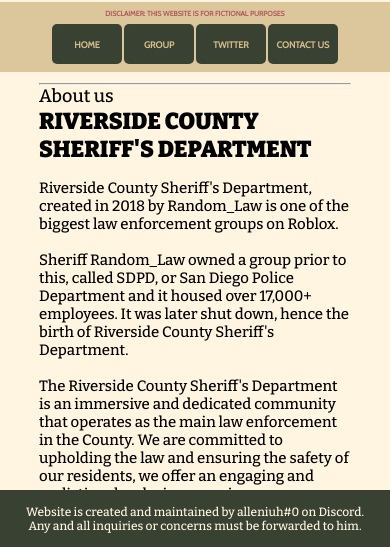
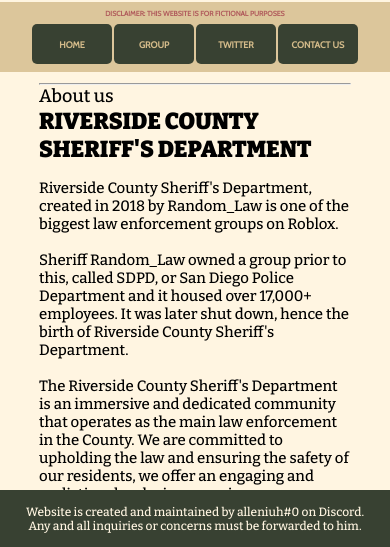
Before and after one commit to Alleniuh/riverside, a plain HTML site: page index.html in a window 390 px wide. Shown: the part 295-842 px from the top of the page. Drawn offline with nearby package versions, Linux system fonts and the light colour scheme.

Commit message:
Mobile update

```diff
--- a/styles.css
+++ b/styles.css
@@ -172,7 +172,7 @@ footer {
         height: 70px;
     }
     .navbar button {
-        width: 70px;
+        width: 80px;
         font-size: 9px;
     }
     .navbar p {
```
